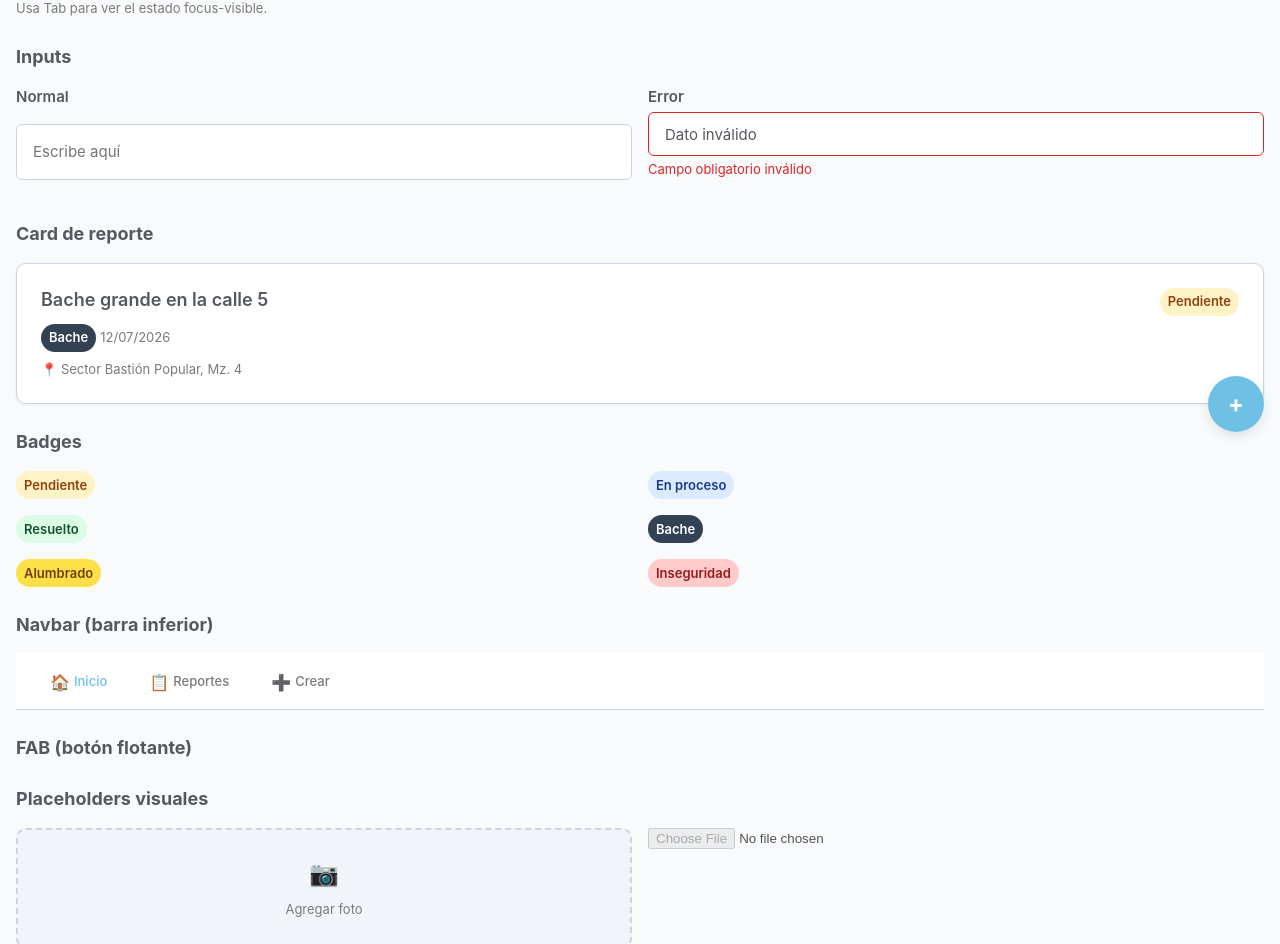
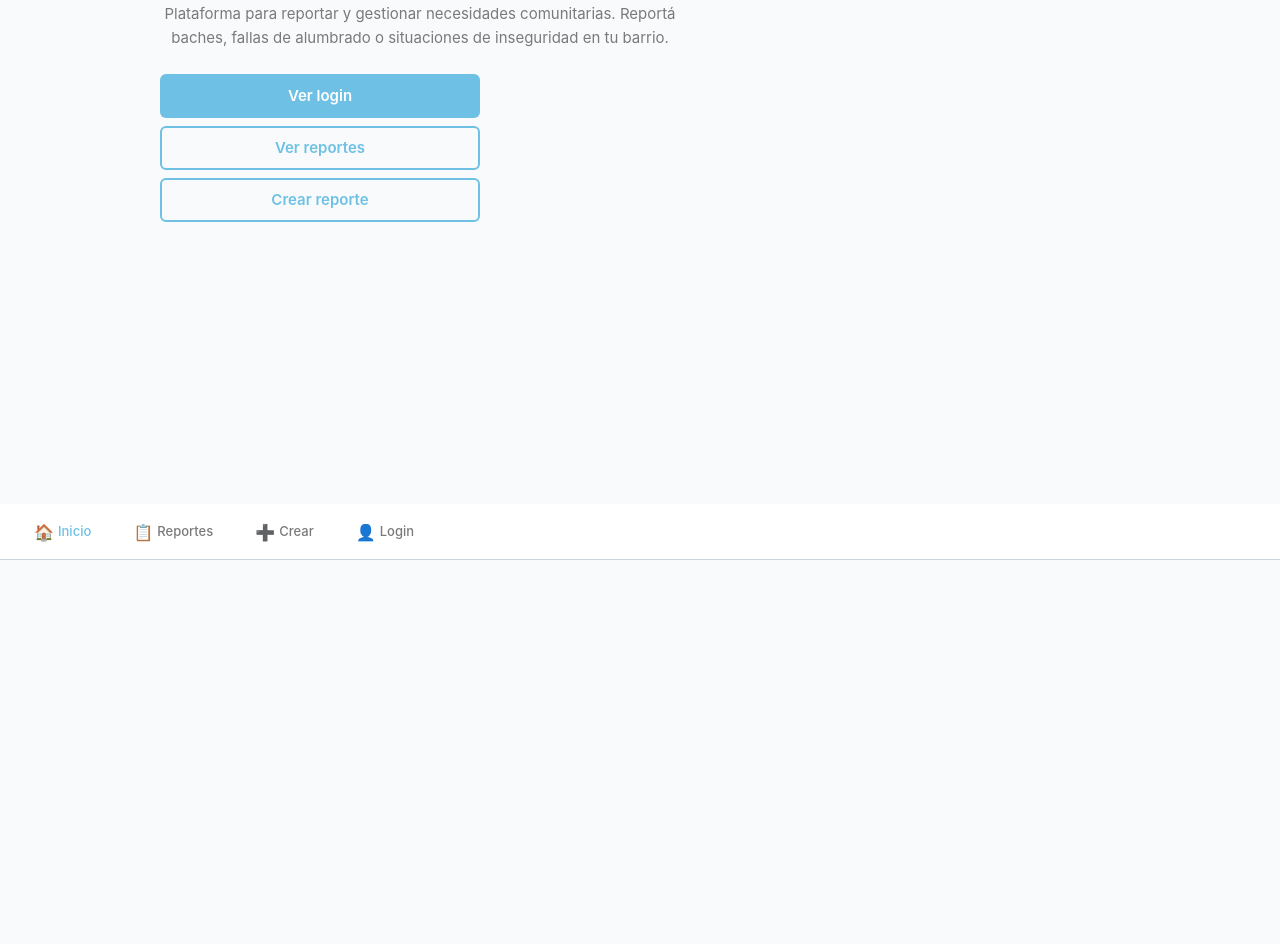
Before and after one commit to cristiangilerclavijo/dise-o_ayuda, a plain HTML site: page index.html in a window 1280 px wide. Shown: the part 296-1240 px from the top of the page. After the commit the page ends 856 px from the top, so only its background shows below. Drawn offline with Linux system fonts and the light colour scheme.

Commit message:
chore: rediseñar inicio con logo a la izquierda, subtexto y botones de navegación

```diff
--- a/index.html
+++ b/index.html
@@ -3,11 +3,33 @@
 <head>
     <meta charset="UTF-8">
     <meta name="viewport" content="width=device-width, initial-scale=1.0">
-    <title>AyudaYa — Style Guide</title>
+    <title>AyudaYa</title>
     <link rel="icon" type="image/svg+xml" href="assets/images/favicon.svg">
     <link rel="stylesheet" href="css/styles.css">
 </head>
 <body>
+    <main class="screen screen--centered" style="display: block; padding-top: 0; padding-bottom: 0;">
+        <div style="min-height: 100vh; display: flex; flex-direction: column; justify-content: center; padding: var(--space-lg) var(--space-md); padding-bottom: calc(var(--space-lg) + var(--nav-height));">
+            <div style="display: grid; gap: var(--space-lg); max-width: 960px; margin: 0 auto; width: 100%;">
+                <div>
+                    <div style="display: flex; align-items: center; gap: var(--space-md); margin-bottom: var(--space-md);">
+                        <img src="assets/images/logo-ayudaya.svg" alt="AyudaYa" style="width: 56px; height: 56px; object-fit: contain;">
+                        <h1 style="font-size: var(--font-size-title); font-weight: 700; color: var(--color-text); margin: 0;">AyudaYa</h1>
+                    </div>
+                    <p style="font-size: var(--font-size-body); color: var(--color-text-muted); max-width: 520px; line-height: 1.6;">
+                        Plataforma para reportar y gestionar necesidades comunitarias. Reportá baches, fallas de alumbrado o situaciones de inseguridad en tu barrio.
+                    </p>
+                </div>
+
+                <div style="display: grid; gap: var(--space-sm); max-width: 320px;">
+                    <a href="login.html" class="btn btn--primary" style="width: 100%;">Ver login</a>
+                    <a href="reportes.html" class="btn btn--secondary" style="width: 100%;">Ver reportes</a>
+                    <a href="crear-reporte.html" class="btn btn--secondary" style="width: 100%;">Crear reporte</a>
+                </div>
+            </div>
+        </div>
+    </main>
+
     <nav class="navbar" aria-label="Navegación principal">
         <a href="index.html" class="navbar__item navbar__item--active" aria-current="page">
             <span class="navbar__icon" aria-hidden="true">🏠</span>
@@ -26,114 +48,5 @@
             <span>Login</span>
         </a>
     </nav>
-
-    <main class="styleguide">
-        <h1 class="screen__logo">AyudaYa</h1>
-
-        <section class="styleguide__section">
-            <h2 class="styleguide__section-title">Botones</h2>
-            <div class="styleguide__component-grid">
-                <button class="btn btn--primary" type="button">Primario</button>
-                <button class="btn btn--secondary" type="button">Secundario</button>
-                <button class="btn btn--disabled" type="button" disabled>Deshabilitado</button>
-            </div>
-            <p class="mt-sm" style="font-size: var(--font-size-caption); color: var(--color-text-muted);">
-                Usa Tab para ver el estado focus-visible.
-            </p>
-        </section>
-
-        <section class="styleguide__section">
-            <h2 class="styleguide__section-title">Inputs</h2>
-            <div class="styleguide__component-grid">
-                <div class="form__group">
-                    <label class="form__label" for="sg-normal">Normal</label>
-                    <input class="form__input" id="sg-normal" type="text" placeholder="Escribe aquí">
-                </div>
-                <div class="form__group">
-                    <label class="form__label" for="sg-error">Error</label>
-                    <input class="form__input form__input--error" id="sg-error" type="text" value="Dato inválido" aria-invalid="true" aria-describedby="sg-error-msg">
-                    <span class="form__error" id="sg-error-msg">Campo obligatorio inválido</span>
-                </div>
-            </div>
-        </section>
-
-        <section class="styleguide__section">
-            <h2 class="styleguide__section-title">Card de reporte</h2>
-            <div class="report-card">
-                <div class="report-card__header">
-                    <div class="report-card__title">Bache grande en la calle 5</div>
-                    <span class="badge badge--status-pending">Pendiente</span>
-                </div>
-                <div class="report-card__meta">
-                    <span class="badge badge--category-bache">Bache</span>
-                    <span class="report-card__date">12/07/2026</span>
-                </div>
-                <div class="report-card__location">📍 Sector Bastión Popular, Mz. 4</div>
-            </div>
-        </section>
-
-        <section class="styleguide__section">
-            <h2 class="styleguide__section-title">Badges</h2>
-            <div class="styleguide__component-grid">
-                <div>
-                    <span class="badge badge--status-pending">Pendiente</span>
-                </div>
-                <div>
-                    <span class="badge badge--status-inprogress">En proceso</span>
-                </div>
-                <div>
-                    <span class="badge badge--status-resolved">Resuelto</span>
-                </div>
-                <div>
-                    <span class="badge badge--category-bache">Bache</span>
-                </div>
-                <div>
-                    <span class="badge badge--category-alumbrado">Alumbrado</span>
-                </div>
-                <div>
-                    <span class="badge badge--category-inseguridad">Inseguridad</span>
-                </div>
-            </div>
-        </section>
-
-        <section class="styleguide__section">
-            <h2 class="styleguide__section-title">Navbar (barra inferior)</h2>
-            <nav class="navbar" aria-label="Demo navbar">
-                <a href="#" class="navbar__item navbar__item--active">
-                    <span class="navbar__icon" aria-hidden="true">🏠</span>
-                    <span>Inicio</span>
-                </a>
-                <a href="#" class="navbar__item">
-                    <span class="navbar__icon" aria-hidden="true">📋</span>
-                    <span>Reportes</span>
-                </a>
-                <a href="#" class="navbar__item">
-                    <span class="navbar__icon" aria-hidden="true">➕</span>
-                    <span>Crear</span>
-                </a>
-            </nav>
-        </section>
-
-        <section class="styleguide__section">
-            <h2 class="styleguide__section-title">FAB (botón flotante)</h2>
-            <a href="crear-reporte.html" class="fab" aria-label="Nuevo reporte">+</a>
-        </section>
-
-        <section class="styleguide__section">
-            <h2 class="styleguide__section-title">Placeholders visuales</h2>
-            <div class="styleguide__component-grid">
-                <label class="placeholder-visual" for="sg-photo">
-                    <span aria-hidden="true" style="font-size: 1.5rem;">📷</span>
-                    <span>Agregar foto</span>
-                </label>
-                <input type="file" id="sg-photo" class="sr-hidden" disabled>
-                <label class="placeholder-visual" for="sg-map">
-                    <span aria-hidden="true" style="font-size: 1.5rem;">📍</span>
-                    <span>Ubicación en mapa</span>
-                </label>
-                <input type="text" id="sg-map" class="sr-hidden" disabled>
-            </div>
-        </section>
-    </main>
 </body>
 </html>
```
